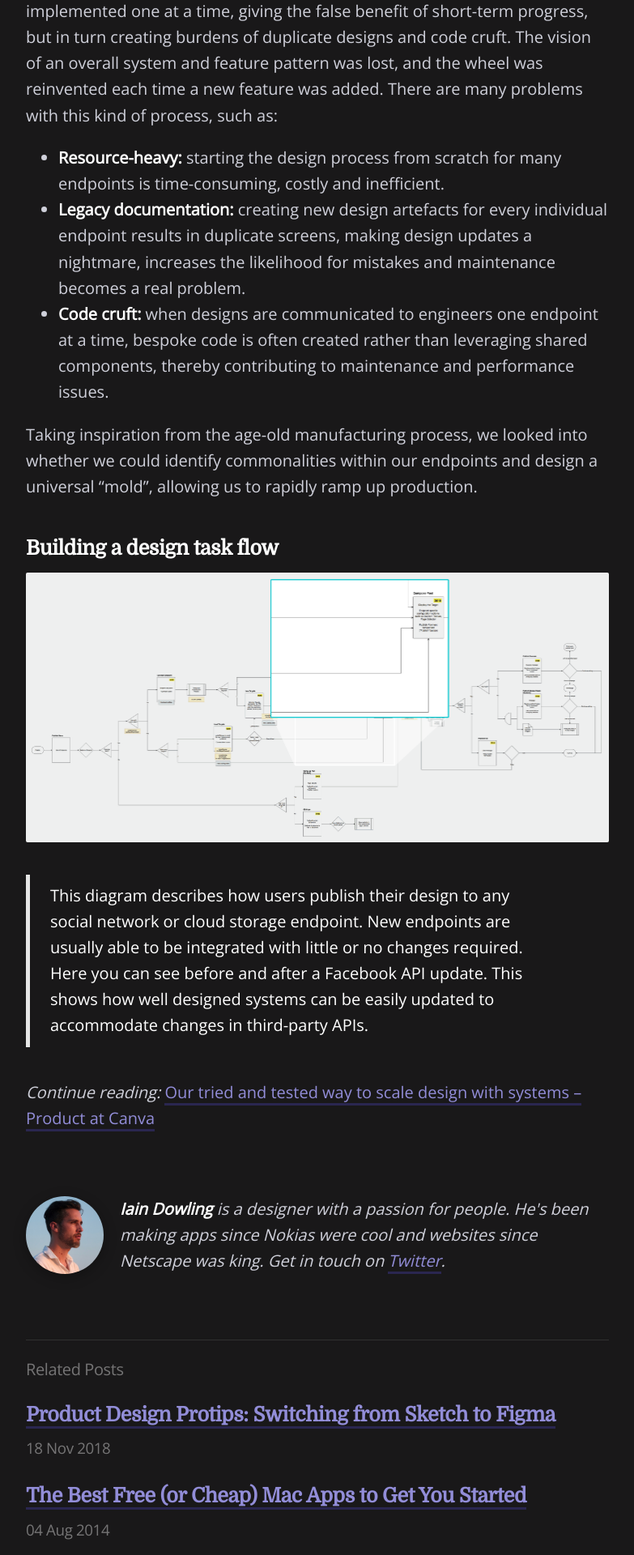
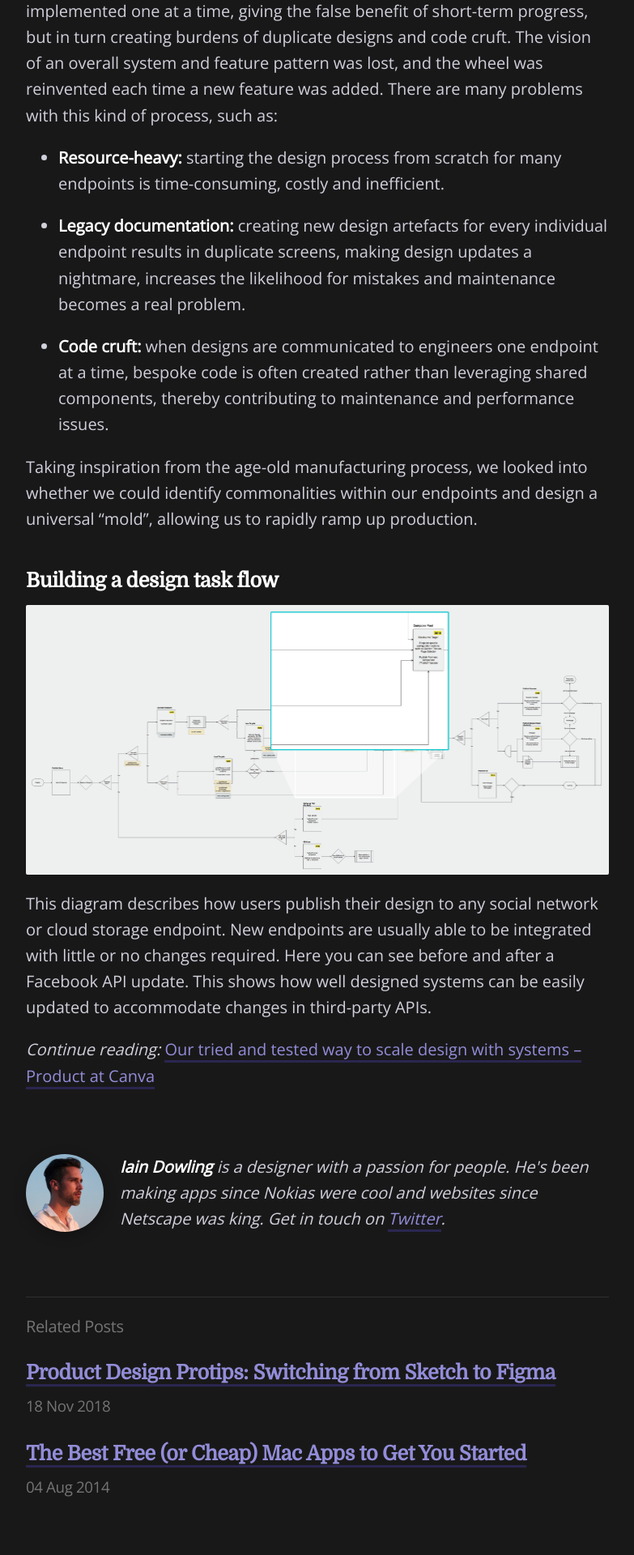
Before and after one commit to IDIUX/idiux.github.io, a Jekyll site: the page built from _posts/2018-10-12-our-tried-and-tested-way-to-scale-design-with-systems.md, in a window 1280 px wide. Shown: the part 1050-2970 px from the top of the page at 81% size, without its empty margins (248-1031 px from the left). Built offline with Jekyll 4.4.1, drawn with Linux system fonts in a browser that asks for light colours; nearby versions of some CDN libraries.

Commit message:
Old updates on MacBook Pro about to format

```diff
--- a/_layouts/post.html
+++ b/_layouts/post.html
@@ -6,14 +6,14 @@
     <div class="overlay"></div>
 </div> -->
 
-<div class="post single">
+<article class="post single">
   <h1 class="post-title" {% if page.related_image %} style="background-image: url({{page.related_image}})" {% endif %}>
     <span>{{ page.title }}</span>
     <span class="overlay"></span>
   </h1>
   <span class="post-date">{{ page.date | date: '%B %d, %Y' }}</span>
   {{ content }}
-</div>
+</article>
 
 <div class="signature">
   <img src="{{ site.baseurl }}/public/images/iain-dowling-designer.jpg" alt="Iain Dowling, UX/UI Designer" />
--- a/_posts/2018-10-12-our-tried-and-tested-way-to-scale-design-with-systems.md
+++ b/_posts/2018-10-12-our-tried-and-tested-way-to-scale-design-with-systems.md
@@ -24,10 +24,10 @@
 * **Legacy documentation:** creating new design artefacts for every individual endpoint results in duplicate screens, making design updates a nightmare, increases the likelihood for mistakes and maintenance becomes a real problem.
 * **Code cruft:** when designs are communicated to engineers one endpoint at a time, bespoke code is often created rather than leveraging shared components, thereby contributing to maintenance and performance issues.
 
-Taking inspiration from the age-old manufacturing process, we looked into whether we could identify commonalities within our endpoints and design a universal "mold", allowing us to rapidly ramp up production.
+Taking inspiration from the age-old manufacturing process, we looked into whether we could identify commonalities within our endpoints and design a universal “mold”, allowing us to rapidly ramp up production.
 
 ### Building a design task flow
 ![Task flow - publish to social media and cloud storage]({{site.url}}/public/images/canva-blog-flow.gif)
-> This diagram describes how users publish their design to any social network or cloud storage endpoint. New endpoints are usually able to be integrated with little or no changes required. Here you can see before and after a Facebook API update. This shows how well designed systems can be easily updated to accommodate changes in third-party APIs.
+This diagram describes how users publish their design to any social network or cloud storage endpoint. New endpoints are usually able to be integrated with little or no changes required. Here you can see before and after a Facebook API update. This shows how well designed systems can be easily updated to accommodate changes in third-party APIs.
 
 *Continue reading:* [Our tried and tested way to scale design with systems – Product at Canva](https://product.canva.com/scaling-design-with-systems/)
--- a/index.html
+++ b/index.html
@@ -5,7 +5,7 @@
 
 <div class="posts">
   {% for post in site.posts %}
-  <div class="post">
+  <article class="post">
     <h1>
       <a href="{{ post.url }}" class="post-title" style="background-image: url({{post.related_image}})">
         <span>{{ post.title }}</span>
@@ -20,7 +20,7 @@
     {{ post.excerpt }}
 
       <a href="{{ post.url }}">Continue reading &raquo;</a>
-  </div>
+  </article>
   {% endfor %}
 </div>
 
--- a/public/css/poole.css
+++ b/public/css/poole.css
@@ -371,6 +371,10 @@
   color: rgba(255,255,255,0.4);
 }
 
+.post li {
+  margin-bottom: 1rem;
+}
+
 /* Related posts */
 .related {
   padding: 1rem 0 4rem;
@@ -467,7 +471,10 @@
     margin-left: -1rem;
     margin-right: -1rem;
     padding: 1rem;
-    font-size: 1.6rem;
+    min-height: 15rem;
+    font-size: 1.4rem;
   }
-
+  .post ul {
+    padding-left: 1.2rem;
+  }
 }
```
